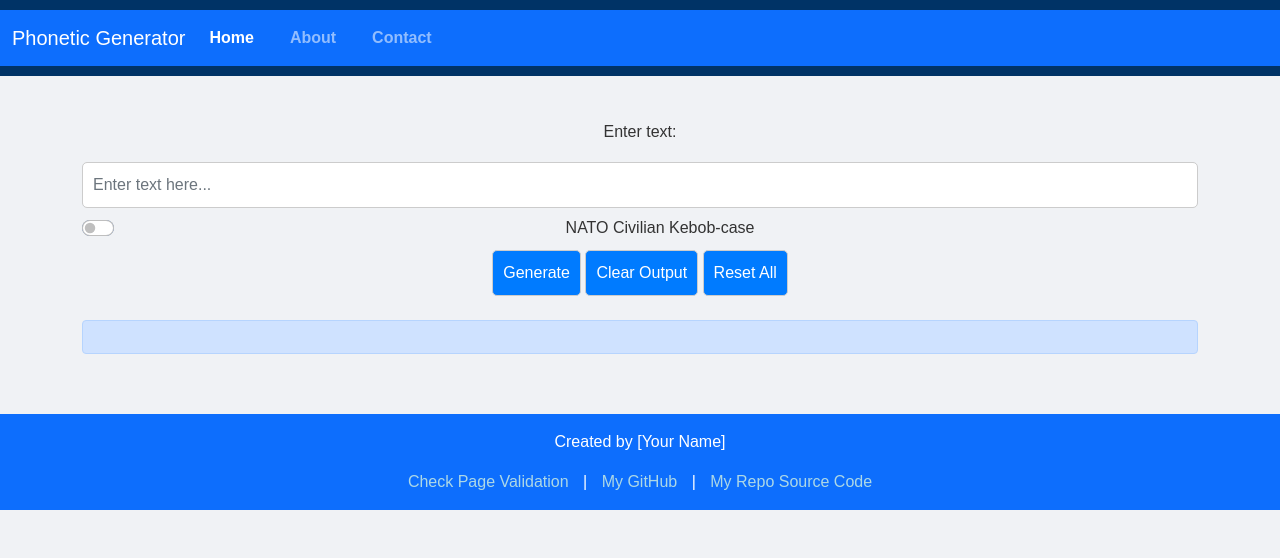
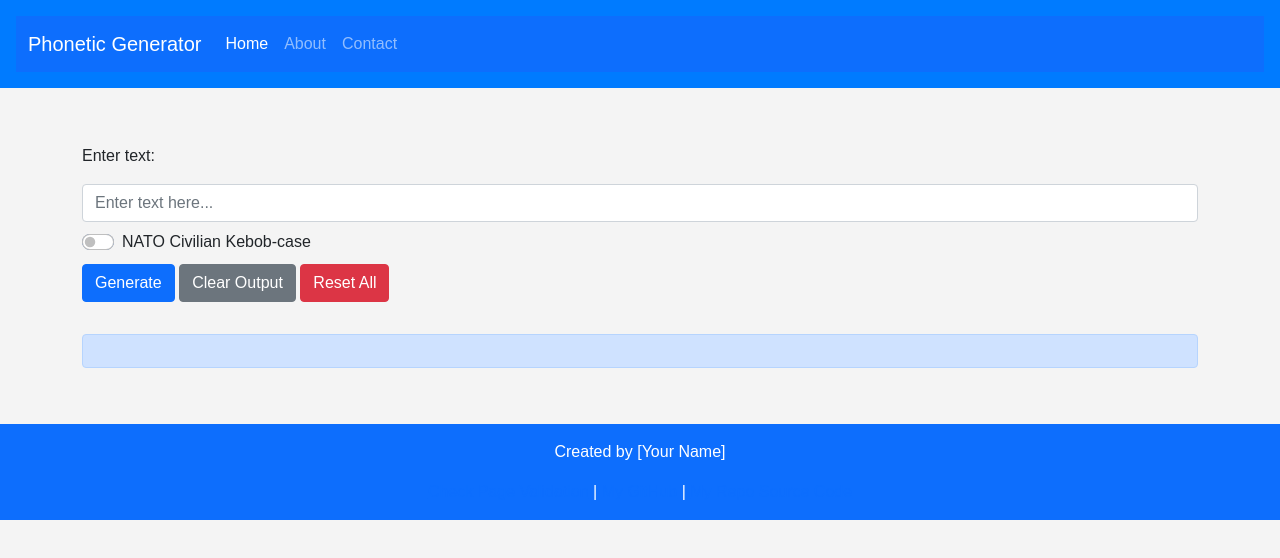
Before and after one commit to BharatVerma77/JULIETT-2.0-FINAL-PROJECT, a plain HTML site: page index.html in a window 1280 px wide. Drawn offline with nearby package versions, Linux system fonts and the light colour scheme.

Commit message:
Update styles.css

```diff
--- a/styles.css
+++ b/styles.css
@@ -1,88 +1,40 @@
-/* Basic styling */
-body, html {
+body {
+    font-family: Arial, sans-serif;
     margin: 0;
     padding: 0;
-    font-family: Arial, sans-serif;
-    background: #f0f2f5;
+    background-color: #f4f4f4;
 }
 
-header {
-    background-color: #003366; /* Dark blue header */
-    padding: 10px 0;
-}
-
-nav ul {
-    list-style: none;
-    padding: 0;
+header, footer {
     text-align: center;
-}
-
-nav ul li {
-    display: inline;
-    margin-right: 20px;
-}
-
-nav ul li a {
-    text-decoration: none;
-    color: white;
-    font-weight: bold;
+    padding: 1rem;
+    background-color: #007bff;
+    color: #ffffff;
 }
 
 main {
-    text-align: center;
-    padding: 20px;
-    color: #333;
+    padding: 1rem;
+    margin-top: 1rem;
 }
 
-main h1 {
-    color: #003366;
+input[type="text"], button {
+    margin-top: 0.5rem;
+    margin-bottom: 0.5rem;
 }
 
-input[type="text"], .btn {
-    margin-top: 10px;
-    padding: 10px;
-    border-radius: 5px;
-    border: 1px solid #ccc;
+.hamburger-menu {
+    cursor: pointer;
+    display: none; /* Hidden by default, shown in responsive mode */
 }
 
-.btn {
-    cursor: pointer;
-    background-color: #007bff;
-    color: white;
-}
-
-.btn:hover {
-    background-color: #0056b3;
-}
-
-.output-container {
-    margin-top: 20px;
-    background-color: #fff;
-    padding: 10px;
-    border: 1px solid #ccc;
-}
-
-footer {
-    background-color: #003366;
-    color: white;
-    text-align: center;
-    padding: 10px 0;
-}
-
-footer a {
-    color: lightblue;
-    text-decoration: none;
-    margin: 0 10px;
-}
-
-footer a:hover {
-    text-decoration: underline;
-}
-
-/* Responsive adjustments */
 @media (max-width: 768px) {
-    nav ul li {
+    nav {
+        display: none;
+    }
+    .hamburger-menu {
         display: block;
-        margin: 10px 0;
+    }
+    nav.active {
+        display: block;
     }
 }
```
